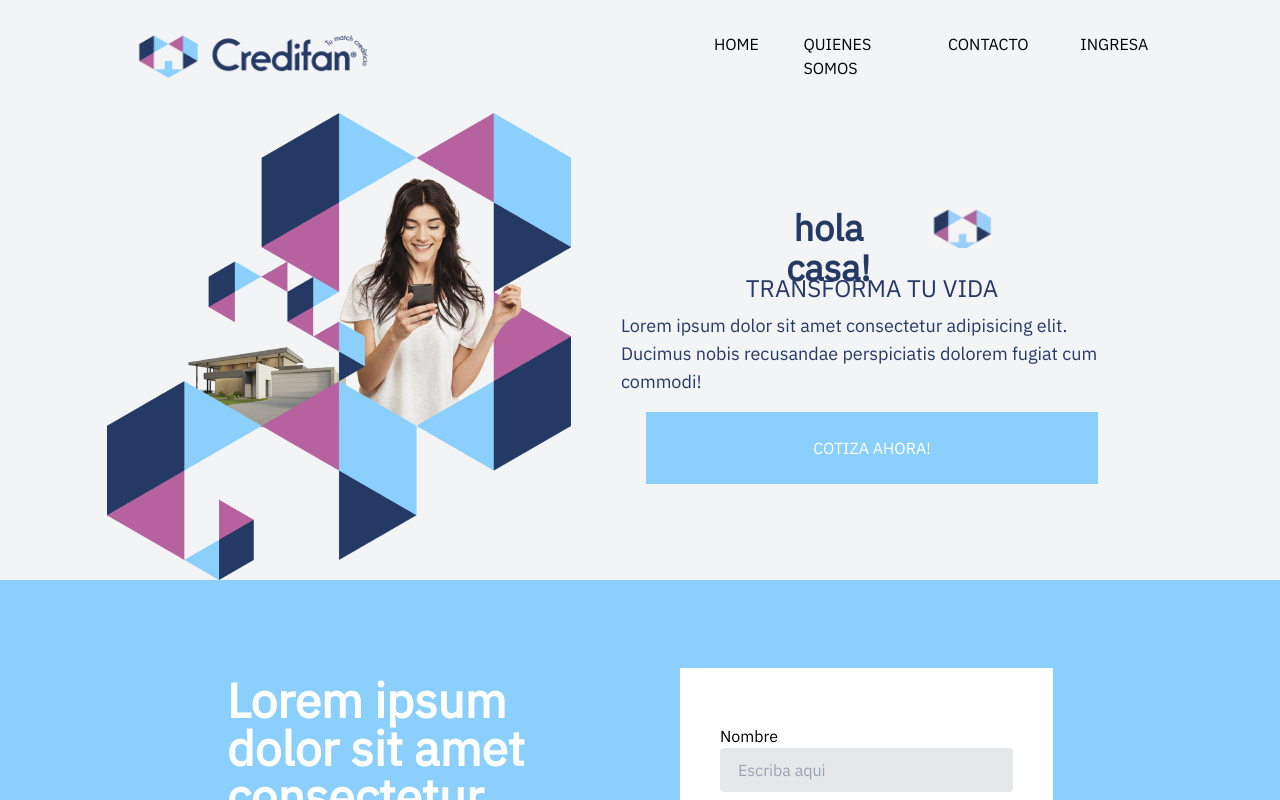
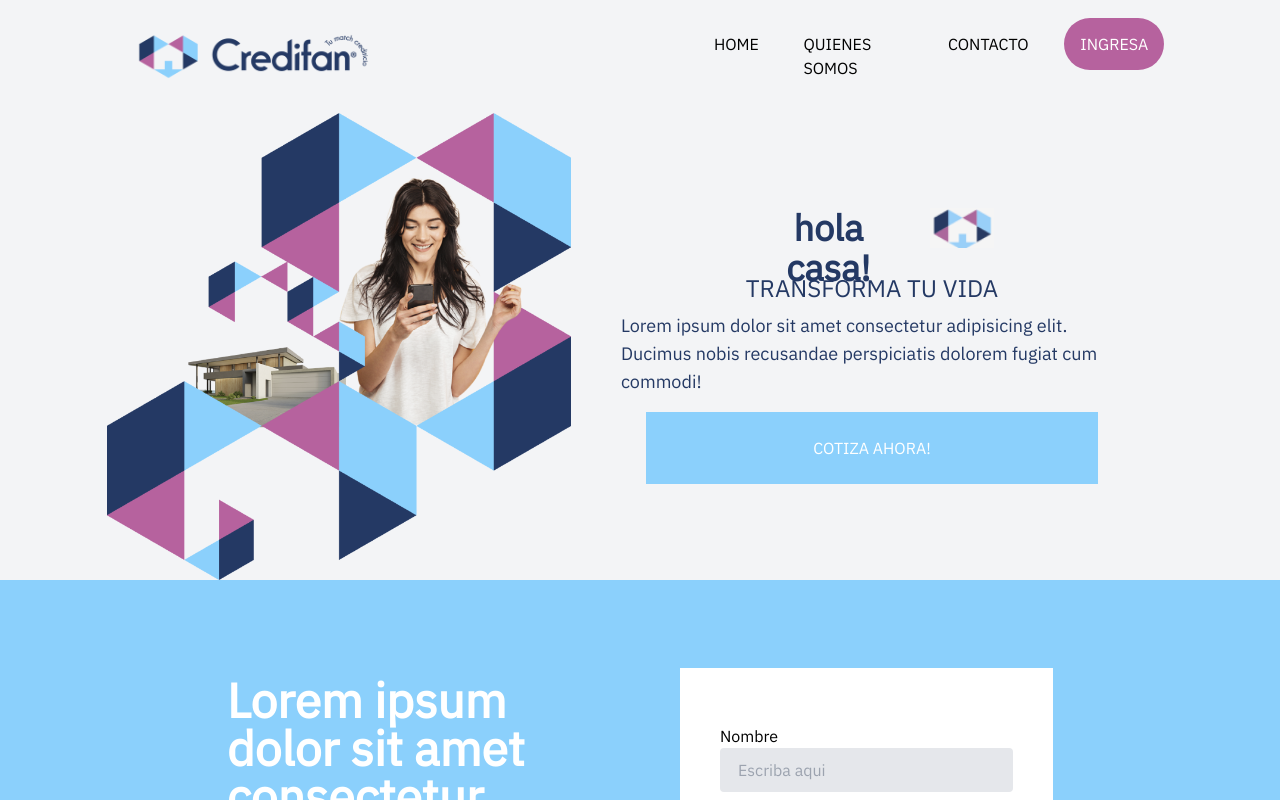
Before and after one commit to DonytXz/credifan, a React (Create React App) app: page / in a window 1280 px wide. Shown: the top 800 px of the page. Built offline with nearby package versions, Linux system fonts and the light colour scheme.

Commit message:
[ADDED] pink btn

```diff
--- a/src/components/Global/Menu.jsx
+++ b/src/components/Global/Menu.jsx
@@ -43,7 +43,7 @@ const Menu = (props) => {
           )}
 
           <li>
-            <Link to="/login" className="uppercase">
+            <Link to="/login" className="uppercase bg-pinkCustom rounded-full p-4 text-white">
               Ingresa
             </Link>
           </li>
```
